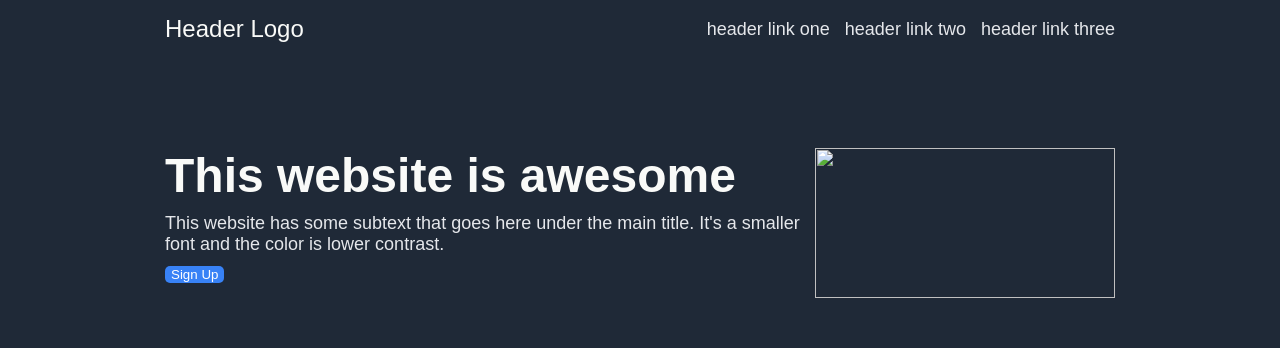
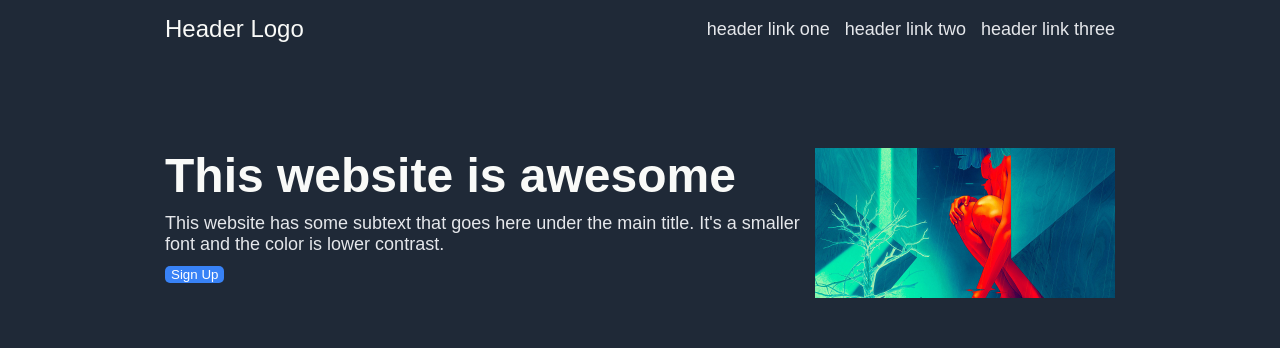
Before and after one commit to NersesArslan/landing-page, a plain HTML site: page index.html in a window 1280 px wide. Shown: the top 348 px of the page. Drawn offline with Linux system fonts and the light colour scheme.

Commit message:
added jpeg to correct missing picture

```diff
--- a/index.html
+++ b/index.html
@@ -23,7 +23,7 @@
                 <div class="text">This website has some subtext that goes here under the main title. It's a smaller font and the color is lower contrast.</div>
                 <div><button>Sign Up</button></div>
             </div>
-            <div class="topright"><img src="file:///Users/nersesarslanian/Downloads/BladeRunner2049.jpg" placeholder="this is a placeholder for an image"></div>
+            <div class="topright"><img src="BladeRunner2049.jpg" placeholder="this is a placeholder for an image"></div>
         </div>
 
         </div>
```
Also changed, not shown: BladeRunner2049.jpg (added).
